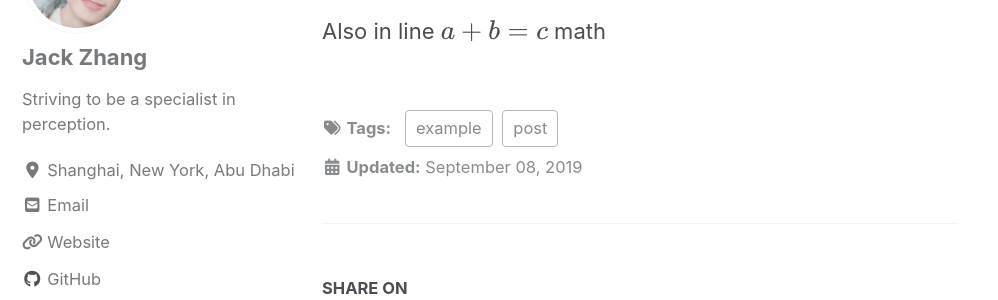
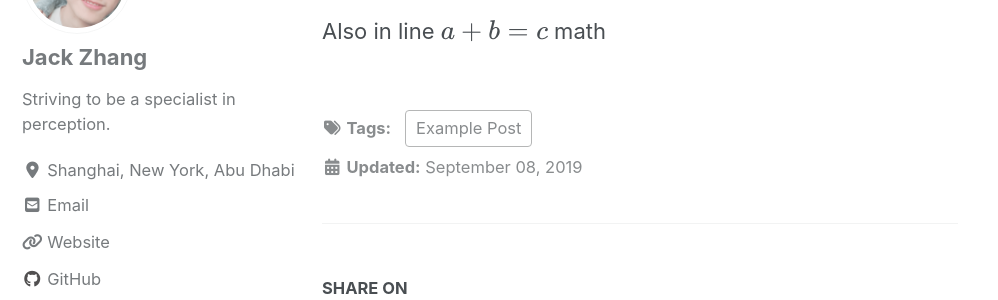
Before and after one commit to Zoetic-Zephyr/Zoetic-Zephyr.github.io, a Jekyll site: the page built from _posts/2019-09-08-example.md, in a window 1280 px wide and 900 px high, scrolled down 2048 px. Shown: the part 142-442 px from the top of the window, without its empty margins (0-998 px from the left). Built offline with Jekyll 4.4.1, drawn with Linux system fonts in a browser that asks for light colours; cached includes are drawn as plain includes; nearby versions of some CDN libraries; formulas are drawn with MathJax 3.

```diff
--- a/_posts/2019-09-08-example.md
+++ b/_posts/2019-09-08-example.md
@@ -1,10 +1,10 @@
 ---
 title: "Example Post"
 date: 2019-09-08
-tags: [example, post]
+tags: [Example Post]
 header:
     images: "/images/posts/example/test.jpeg"
-excerpt: "Example, Post"
+excerpt: "A Post Example"
 mathjax: "true"
 ---
 # H1 Heading
```
Also changed, not shown: _posts/2019-09-09-reflection.md (+1 -1 lines).
